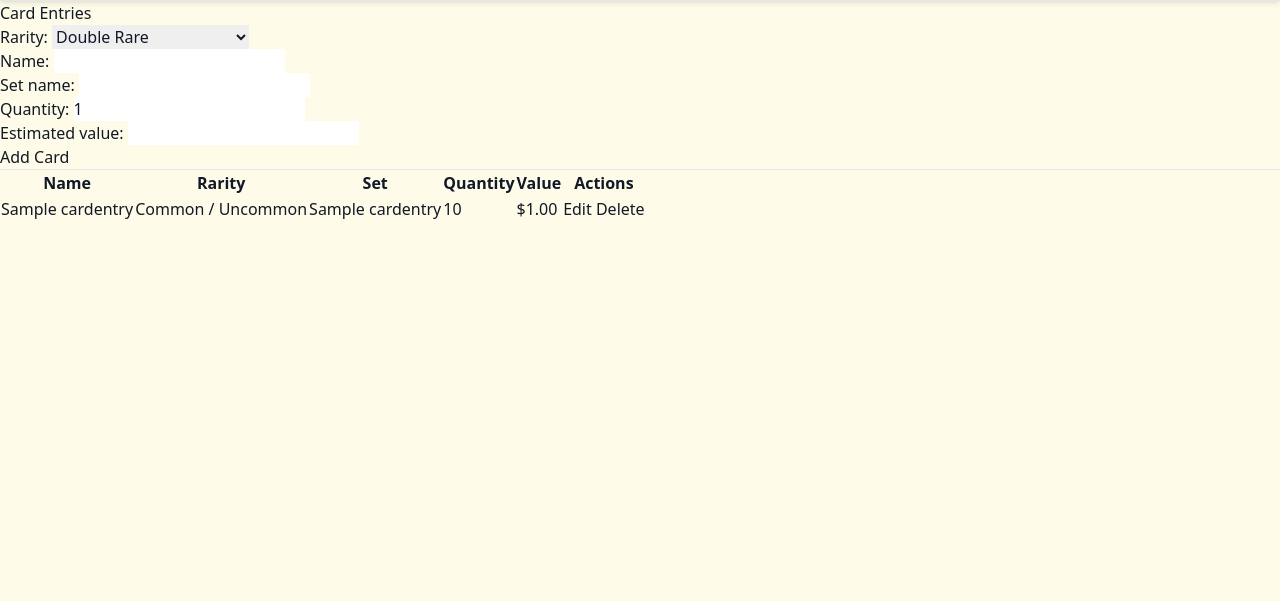
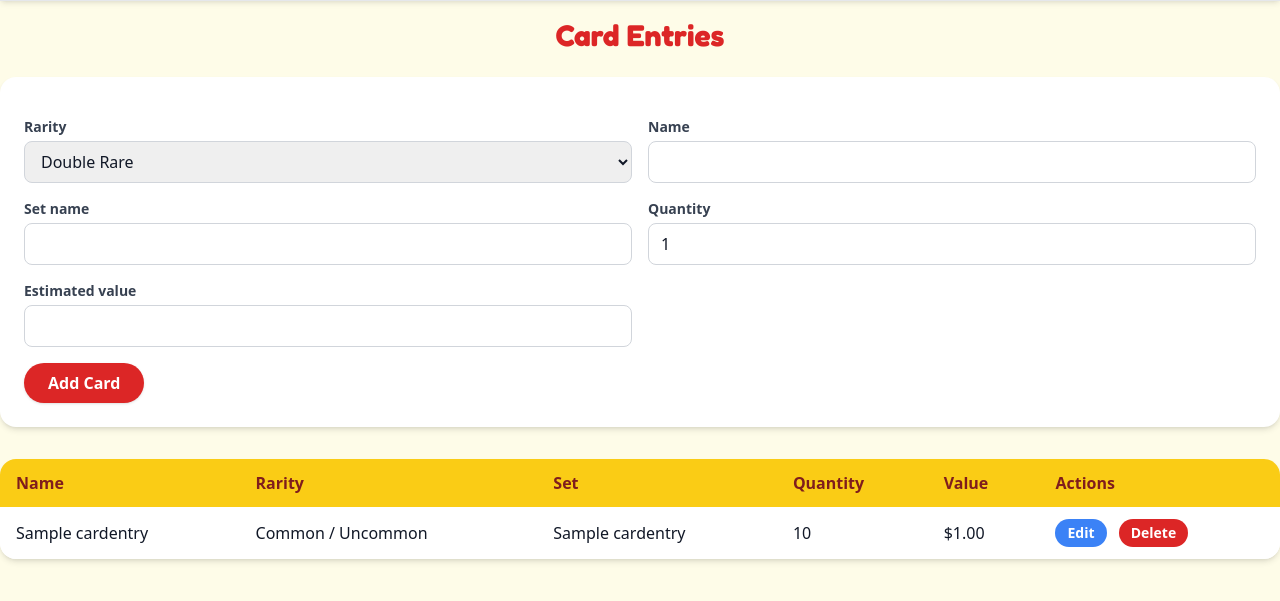
Before and after one commit to unCrunch/Pokemon-Card-Bulk-Tracker, a Django app: page /cards/ in a window 1280 px wide. Shown: the part 60-661 px from the top of the page. Run offline with Django 5.2, Linux system fonts and the light colour scheme; tables that the repository leaves empty hold one stand-in row (values such as "Sample post"); some libraries are stand-ins or nearby versions.

Commit message:
cards stylized

```diff
--- a/cardcounter/inventory/forms.py
+++ b/cardcounter/inventory/forms.py
@@ -1,11 +1,20 @@
 from django import forms
 from .models import CardEntry, Rarity
 
+INPUT_CLASSES = "w-full border border-gray-300 dark:border-gray-600 dark:bg-gray-700 rounded-lg px-3 py-2 focus:outline-none focus:ring-2 focus:ring-red-500"
+
 class CardEntryForm(forms.ModelForm):
     rarity = forms.ChoiceField(
-        choices=[(r.value, r.label) for r in Rarity.priced_tiers()]
+        choices=[(r.value, r.label) for r in Rarity.priced_tiers()],
+        widget=forms.Select(attrs={"class": INPUT_CLASSES}),
     )
 
     class Meta:
         model = CardEntry
         fields = ["rarity", "name", "set_name", "quantity", "estimated_value"]
+        widgets = {
+            "name": forms.TextInput(attrs={"class": INPUT_CLASSES}),
+            "set_name": forms.TextInput(attrs={"class": INPUT_CLASSES}),
+            "quantity": forms.TextInput(attrs={"class": INPUT_CLASSES}),
+            "estimated_value": forms.TextInput(attrs={"class": INPUT_CLASSES}),
+        }
--- a/cardcounter/inventory/templates/inventory/cards.html
+++ b/cardcounter/inventory/templates/inventory/cards.html
@@ -1,42 +1,59 @@
 {% extends "inventory/base.html" %}
 
 {% block content %}
-<h1>Card Entries</h1>
+<h1 class="text-3xl font-bold text-red-600 dark:text-red-400 mb-6 text-center pt-4"
+    style="font-family: 'Fredoka', sans-serif;">Card Entries</h1>
 
-<form method="post">
+<div class="bg-white dark:bg-gray-800 rounded-2xl shadow-md p-6 mb-8">
+    <form method="post" class="space-y-4">
         {% csrf_token %}
-    {{ form.as_p }}
-    <button type="submit">Add Card</button>
+        <div class="grid grid-cols-1 sm:grid-cols-2 gap-4">
+            {% for field in form %}
+            <div>
+                <label class="block text-sm font-semibold mb-1 text-gray-700 dark:text-gray-300">
+                    {{ field.label }}
+                </label>
+                {{ field }}
+            </div>
+            {% endfor %}
+        </div>
+        <button type="submit"
+            class="bg-red-600 hover:bg-red-700 text-white font-semibold px-6 py-2 rounded-full shadow transition">Add
+            Card</button>
     </form>
+</div>
 
-<hr>
-
-<table>
+<div class="bg-white dark:bg-gray-800 rounded-2xl shadow-md overflow-hidden">
+    <table class="w-full text-left">
+        <thead class="bg-yellow-400 dark:bg-yellow-600 text-red-900 dark:text-gray-900">
             <tr>
-        <th>Name</th>
-        <th>Rarity</th>
-        <th>Set</th>
-        <th>Quantity</th>
-        <th>Value</th>
-        <th>Actions</th>
+                <th class="px-4 py-3 font-bold">Name</th>
+                <th class="px-4 py-3 font-bold">Rarity</th>
+                <th class="px-4 py-3 font-bold">Set</th>
+                <th class="px-4 py-3 font-bold">Quantity</th>
+                <th class="px-4 py-3 font-bold">Value</th>
+                <th class="px-4 py-3 font-bold">Actions</th>
             </tr>
+        </thead>
+        <tbody class="divide-y divide-gray-200 dark:divide-gray-700">
             {% for card in card_entries %}
-    <tr>
-        <td>{{ card.name|default:"-" }}</td>
-        <td>{{ card.get_rarity_display }}</td>
-        <td>{{ card.set_name|default:"-" }}</td>
-        <td>{{ card.quantity }}</td>
-        <td>{% if card.estimated_value %}${{ card.estimated_value }}{% else %}—{% endif %}</td>
-        <td>
-            <a href="{% url 'edit_card' card.id %}">Edit</a>
-            <form method="post" action="{% url 'del_card' card.id %}" style="display:inline;">
+            <tr class="{% cycle 'bg-white dark:bg-gray-800' 'bg-yellow-50 dark:bg-gray-700' %} hover:bg-yellow-100 dark:hover:bg-gray-600 transition">
+                <td class="px-4 py-3">{{ card.name|default:"-" }}</td>
+                <td class="px-4 py-3">{{ card.get_rarity_display }}</td>
+                <td class="px-4 py-3">{{ card.set_name|default:"-" }}</td>
+                <td class="px-4 py-3">{{ card.quantity }}</td>
+                <td class="px-4 py-3">{% if card.estimated_value %}${{ card.estimated_value }}{% else %}—{% endif %}</td>
+                <td class="px-4 py-3 space-x-2 whitespace-nowrap">
+                    <a href="{% url 'edit_card' card.id %}" class="inline-block bg-blue-500 hover:bg-blue-600 text-white text-sm font-semibold px-3 py-1 rounded-full transition no-underline">Edit</a>
+                    <form method="post" action="{% url 'del_card' card.id %}" class="inline">
                         {% csrf_token %}
-                <button type="submit">Delete</button>
+                        <button type="submit" class="bg-red-600 hover:bg-red-700 text-white text-sm font-semibold px-3 py-1 rounded-full transition">Delete</button>
                     </form>
                 </td>
             </tr>
             {% endfor %}
+        </tbody>
     </table>
-
+</div>
 
 {% endblock %}
```
Lines whose indentation alone changed are shown as unchanged.
